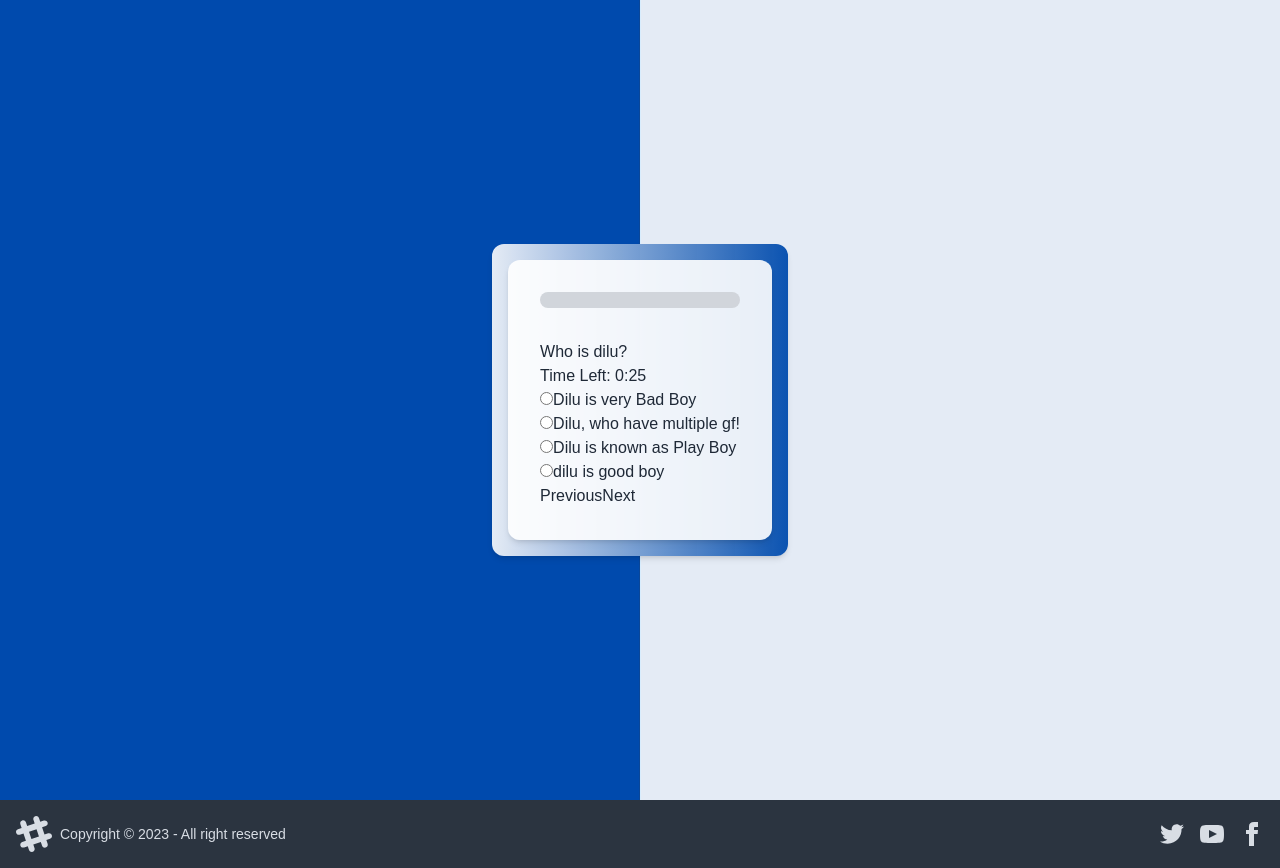
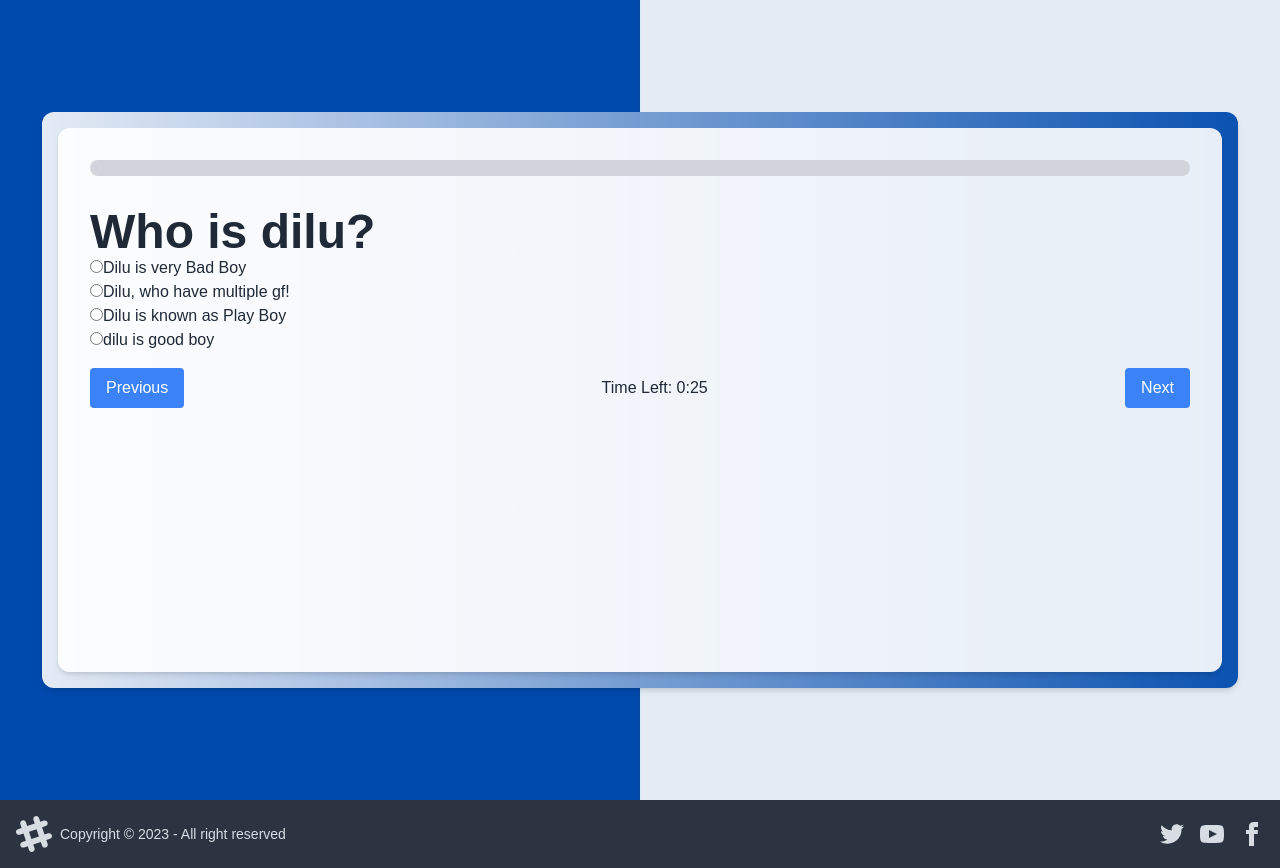
Before and after one commit to assraf-nur-p2m/Self-Assessment-Portal, a React (Vite) app: page /quiz in a window 1280 px wide. Built offline with nearby package versions, Linux system fonts and the light colour scheme.

Commit message:
added timer at the middle

```diff
--- a/src/Components/Quiz/Quiz.jsx
+++ b/src/Components/Quiz/Quiz.jsx
@@ -79,21 +79,25 @@ export default function Quiz() {
     <div className="login-page min-h-screen p-4 md:p-16 flex justify-center items-center">
       <div className="p-4 rounded-xl bg-white bg-opacity-40 accent-color shadow-md">
         <div className="login-box md:flex md:justify-center shadow-md md:items-center bg-white rounded-xl p-8 bg-opacity-90 w-full md:w-full">
-          <div>
+          <div className="w-full md:w-[650px] lg:w-[850px] xl:w-[1100px] h-[60vh] relative">
             {quizData.length > 0 && (
-              <div>
+              <div className="">
+                <div className="">
                   <div className="mb-8 h-4 bg-gray-300 rounded-full">
                     <div
                       className="h-full rounded-full bg-[#004AAD]"
                       style={{ width: `${progressPercentage}%` }}
                     ></div>
                   </div>
+                </div>
 
-                <p>{quizData[currentQuestionIndex].context}</p>
-                <p>
-                  Time Left: {Math.floor(timeLeft / 60)}:
-                  {(timeLeft % 60).toString().padStart(2, "0")}
-                </p>
+                <div>
+                  <h1 className="text-5xl font-semibold">
+                    {quizData[currentQuestionIndex].context}
+                  </h1>
+                </div>
+
+                <div>
                   <form>
                     {Object.keys(quizData[currentQuestionIndex]).map((key) => {
                       if (key.match(/^[a-d]$/)) {
@@ -116,19 +120,37 @@ export default function Quiz() {
                       return null;
                     })}
                   </form>
-                <button onClick={handlePreviousQuestion}>Previous</button>
+                </div>
+
+                <div className="flex justify-between items-center mt-4">
+                  <button
+                    onClick={handlePreviousQuestion}
+                    className="bg-blue-500 hover:bg-blue-600 text-white py-2 px-4 rounded"
+                  >
+                    Previous
+                  </button>
+                  <p>
+                    Time Left: {Math.floor(timeLeft / 60)}:
+                    {(timeLeft % 60).toString().padStart(2, "0")}
+                  </p>
                   {isLastQuestion ? (
                     <button
                       ref={submitButtonRef}
                       onClick={handleSubmit}
                       disabled={quizSubmitted}
+                      className="bg-blue-500 hover:bg-blue-600 text-white py-2 px-4 rounded"
                     >
                       Submit
                     </button>
                   ) : (
-                  <button onClick={handleNextQuestion}>Next</button>
+                    <button
+                      onClick={handleNextQuestion}
+                      className="bg-blue-500 hover:bg-blue-600 text-white py-2 px-4 rounded"
+                    >
+                      Next
+                    </button>
                   )}
-                {submitSuccess && <p>Options submitted successfully!</p>}
+                </div>
               </div>
             )}
           </div>
```
Lines whose indentation alone changed are shown as unchanged.
